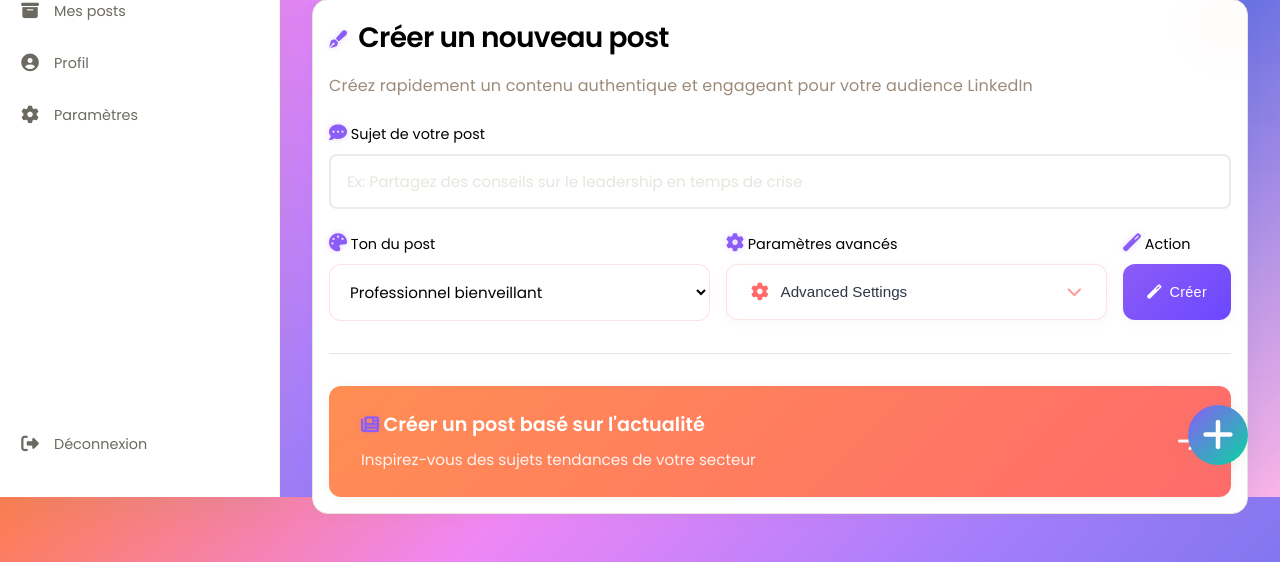
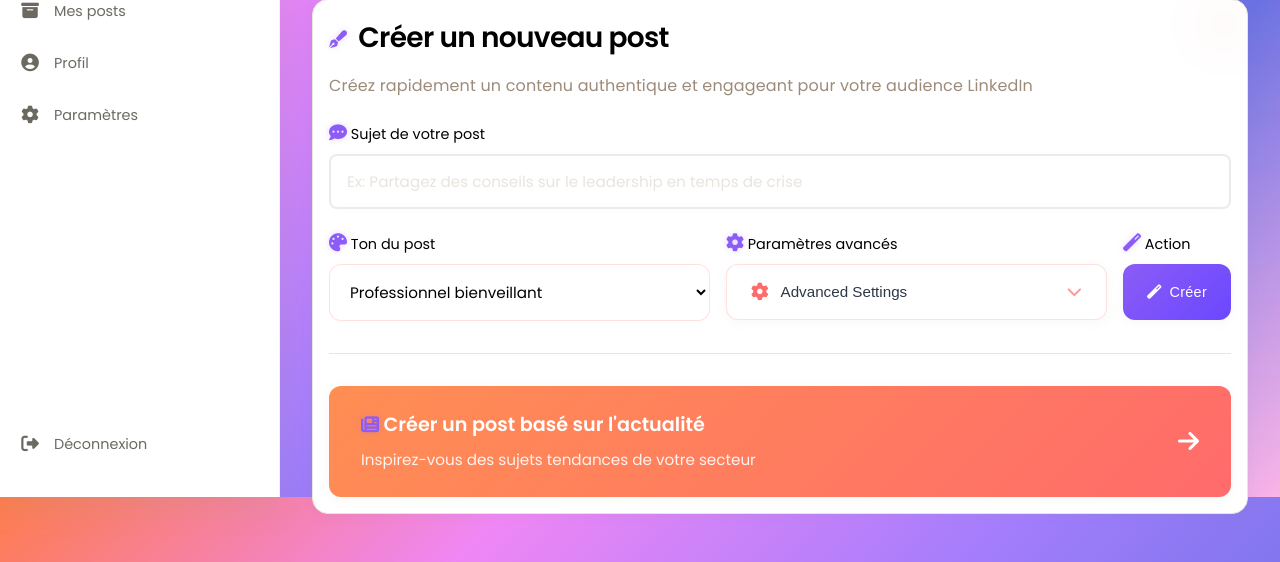
Before and after one commit to HugoF1234/Boost, a Flask app: template templates/dashboard.html in a window 1280 px wide. Shown: the part 303-865 px from the top of the page. Run offline with Flask 3, Linux system fonts and the light colour scheme; the template is opened without the code that fills it, so the values that code supplies are empty.

Commit message:
Update dashboard.html

```diff
--- a/templates/dashboard.html
+++ b/templates/dashboard.html
@@ -1,5 +1,11 @@
 {% extends "base.html" %}
 {% block content %}
+<style>
+/* Masquer le bouton flottant sur la page dashboard */
+.floating-btn {
+    display: none !important;
+}
+</style>
 
 <!-- Section titre avec métriques améliorées -->
 <div class="welcome-section fade-in">
@@ -843,8 +849,8 @@ function showMessage(text, type) {
         setTimeout(() => {
             document.body.removeChild(message);
         }, 300);
-    }, 3000);
-}
+        }, 3000);
+    }
 
 // Fonctionnalité d'upload de photos
 function initializePhotoUpload() {
```
